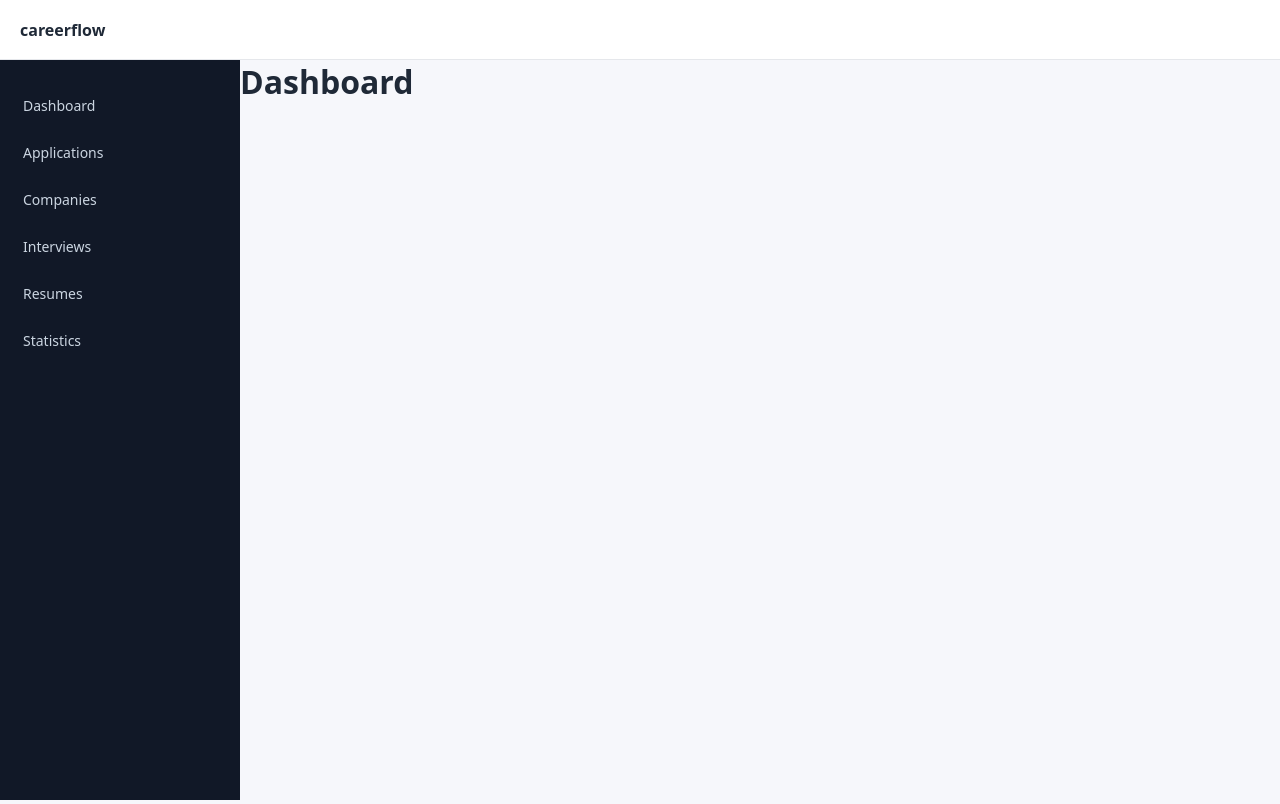
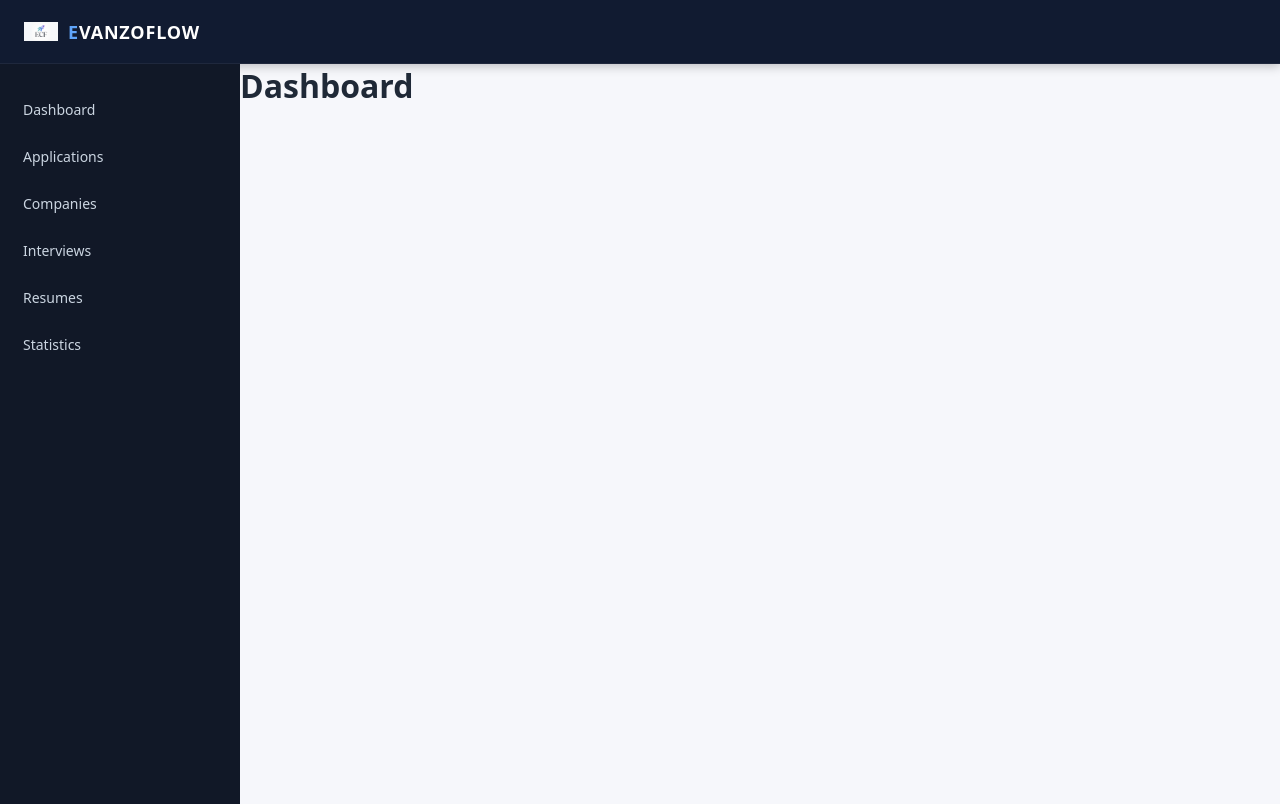
Before and after one commit to Suryansh-Paul/careerflow, a React (Vite) app: page / in a window 1280 px wide. Built offline with nearby package versions, Linux system fonts and the light colour scheme.

Commit message:
Add branded navbar with logo

```diff
--- a/src/components/layout/Navbar.jsx
+++ b/src/components/layout/Navbar.jsx
@@ -1,9 +1,13 @@
 
+function Navbar() {
+  return (
+    <nav>
+      <div className="nav-brand">
+        <img src="/logoecf.jpg" alt="EVANZOFLOW logo" />
+        <span>EVANZOFLOW</span>
+      </div>
+    </nav>
+  );
+}
 
-function Navbar(){
-  return(
-   <nav>careerflow</nav>
-  )
-
-}
 export default Navbar;
--- a/src/index.css
+++ b/src/index.css
@@ -67,12 +67,55 @@ main,
 }
 
 /* NAVBAR */
+/* =========================
+   NAVBAR (EVANZOFLOW STYLE)
+========================= */
+
 nav {
-  height: 60px;
-  background-color: #ffffff;
-  border-bottom: 1px solid #e5e7eb;
+  height: 64px;
+  width: 100%;
+  background: #111b31; /* dark navy SaaS */
+  color: #ffffff;
+
   display: flex;
   align-items: center;
-  padding: 0 20px;
-  font-weight: 600;
+  justify-content: space-between;
+
+  padding: 0 24px;
+
+  border-bottom: 1px solid rgba(255, 255, 255, 0.06);
+  box-shadow: 0 2px 10px rgba(0, 0, 0, 0.25);
+
+  font-family: system-ui, -apple-system, Segoe UI, Roboto, Arial, sans-serif;
 }
+
+/* =========================
+   LEFT BRAND SECTION
+========================= */
+
+.nav-brand {
+  display: flex;
+  align-items: center;
+  gap: 10px;
+}
+
+/* LOGO IMAGE PLACEHOLDER */
+.nav-brand img {
+  width: 34px;
+  height: 34px;
+  object-fit: contain;
+  border-radius: 6px;
+}
+
+/* BRAND TEXT */
+.nav-brand span {
+  font-size: 18px;
+  font-weight: 700;
+  letter-spacing: 0.8px;
+  color: #ffffff;
+}
+
+/* optional accent for EVANZO part feel */
+.nav-brand span::first-letter {
+  color: #60a5fa;
+}
```
Also changed, not shown: public/logoecf.jpg (added).
